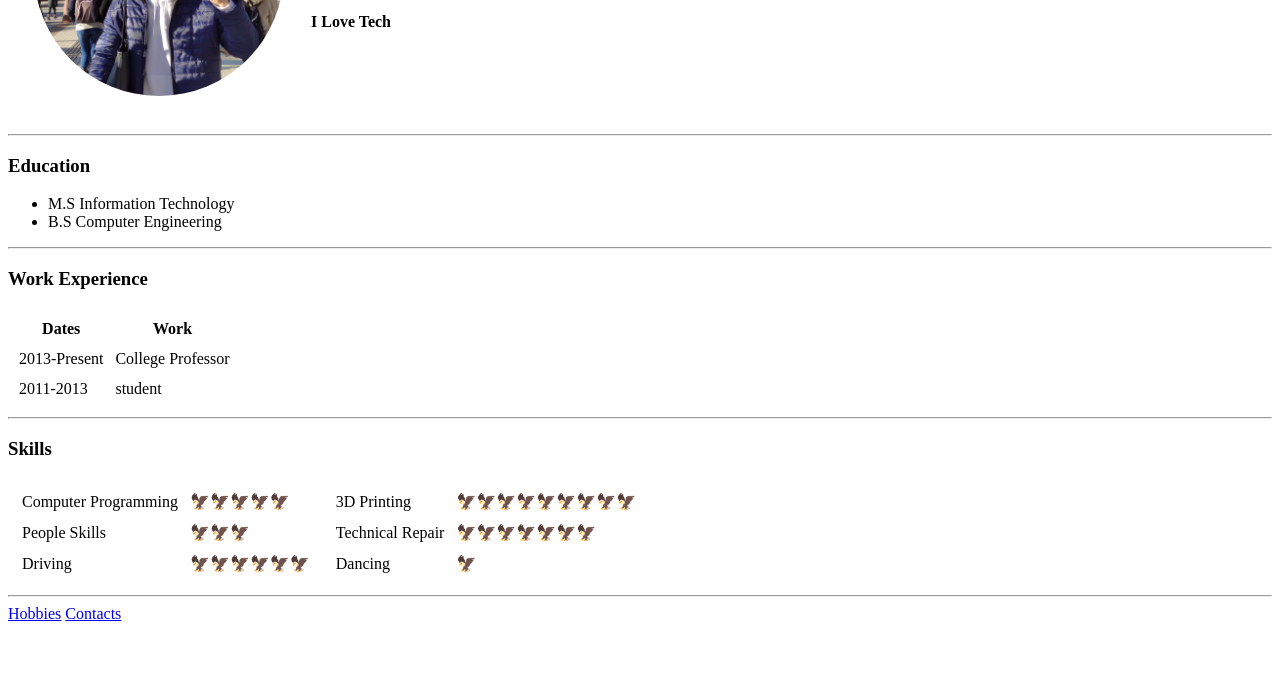
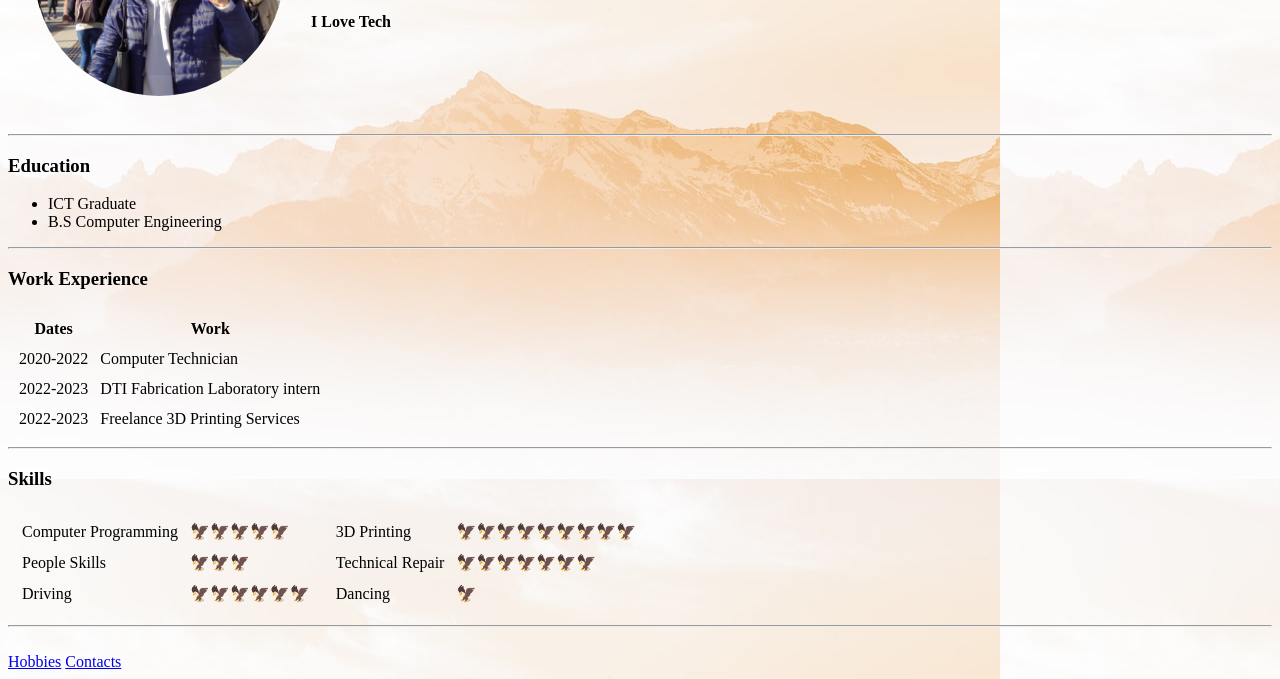
Before and after one commit to StevenNitsuga/MyFirstHTMLproject, a plain HTML site: page index.html in a window 1280 px wide. Shown: the part 188-867 px from the top of the page. Before the commit the page ends 819 px from the top, so only its background shows below. Drawn offline with Linux system fonts and the light colour scheme.

Commit message:
Add files via upload

```diff
--- a/index.html
+++ b/index.html
@@ -2,10 +2,10 @@
 <html lang="en" dir="ltr">
     <head>
         <meta charset="utf-8">
-        <title>My First Beautiful Webpage</title>
+        <title>John Steven Profile</title>
     </head>
 
-    <body>
+    <body background="images/photo-1554120013-4ba50c1a1788.jpg">
         <!--Top Section-->
         <table cellspacing = "25px">
             <tr>
@@ -22,7 +22,7 @@
         <!--Details Section-->
         <h3> Education </h3>
         <ul>
-            <li>M.S Information Technology</li>
+            <li>ICT Graduate</li>
             <li>B.S Computer Engineering</li>
         </ul>
         <hr>
@@ -36,12 +36,16 @@
             </thead>
             <tbody>
                 <tr>
-                    <td>2013-Present</td>
-                    <td>College Professor</td>
+                    <td>2020-2022</td>
+                    <td>Computer Technician</td>
                 </tr>
                 <tr>
-                    <td>2011-2013</td>
-                    <td>student</td>
+                    <td>2022-2023</td>
+                    <td>DTI Fabrication Laboratory intern</td>
+                </tr>
+                <tr>
+                    <td>2022-2023</td>
+                    <td>Freelance 3D Printing Services</td>
                 </tr>
 
             </tbody>
@@ -88,6 +92,7 @@
     </tr>
     </table>
     <hr>
+    <br>
     <a href="hobbies.html">Hobbies</a>
     <a href="contacts.html">Contacts</a>
 
```
Also changed, not shown: contacts.html (+2 -2 lines), images/photo-1554120013-4ba50c1a1788.jpg (added).
